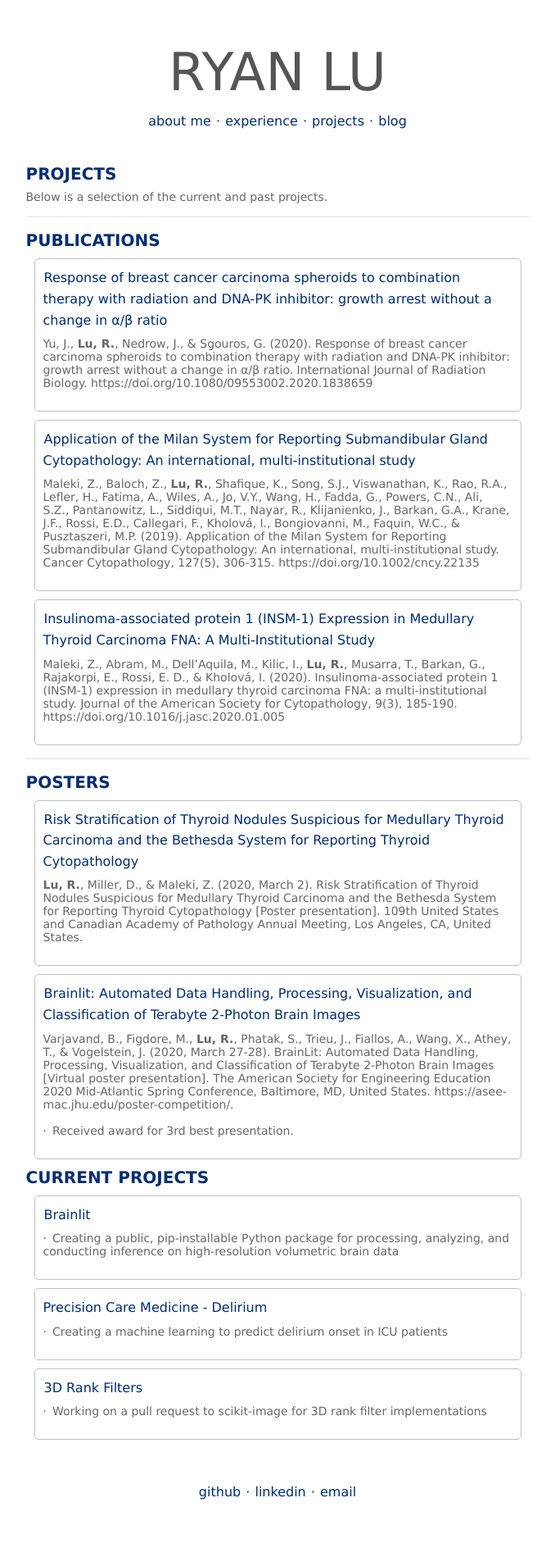
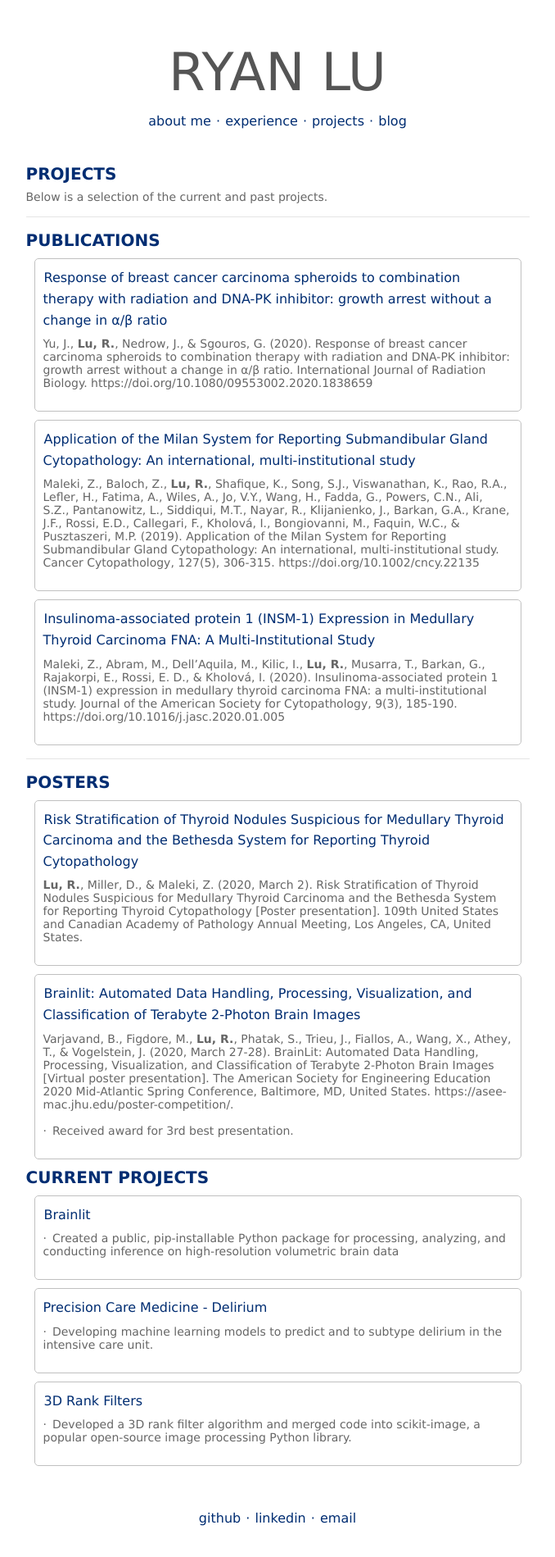
Before and after one commit to ryanlu41/ryanlu41.github.io, a Jekyll site: the page built from projects/index.html, in a window 1280 px wide. Shown: the whole page at 82% size, without its empty margins (301-979 px from the left). Built offline with Jekyll 4.4.1, drawn with Linux system fonts in a browser that asks for light colours; before the commit the page ends 1867 px from its top, so only the background shows below that.

Commit message:
updates to current projects

```diff
--- a/projects/index.html
+++ b/projects/index.html
@@ -49,19 +49,19 @@ title: Ryan Lu - Projects
 		<div class="project-item">
 			<h4><a href='https://github.com/neurodata/brainlit'>Brainlit</a></h4>
 			<ul>
-				<li>Creating a public, pip-installable Python package for processing, analyzing, and conducting inference on high-resolution volumetric brain data</li>
+				<li>Created a public, pip-installable Python package for processing, analyzing, and conducting inference on high-resolution volumetric brain data</li>
 			</ul>
 		</div>
 		<div class="project-item">
 			<h4>Precision Care Medicine - Delirium</h4>
 			<ul>
-				<li>Creating a machine learning to predict delirium onset in ICU patients</li>
+				<li>Developing machine learning models to predict and to subtype delirium in the intensive care unit.</li>
 			</ul>
 		</div>
 		<div class="project-item">
 			<h4><a href='https://github.com/scikit-image/scikit-image/pull/4435'>3D Rank Filters</a></h4>
 			<ul>
-				<li>Working on a pull request to scikit-image for 3D rank filter implementations</li>
+				<li>Developed a 3D rank filter algorithm and merged code into scikit-image, a popular open-source image processing Python library.</li>
 			</ul>
 		</div>
 	</div>
```
